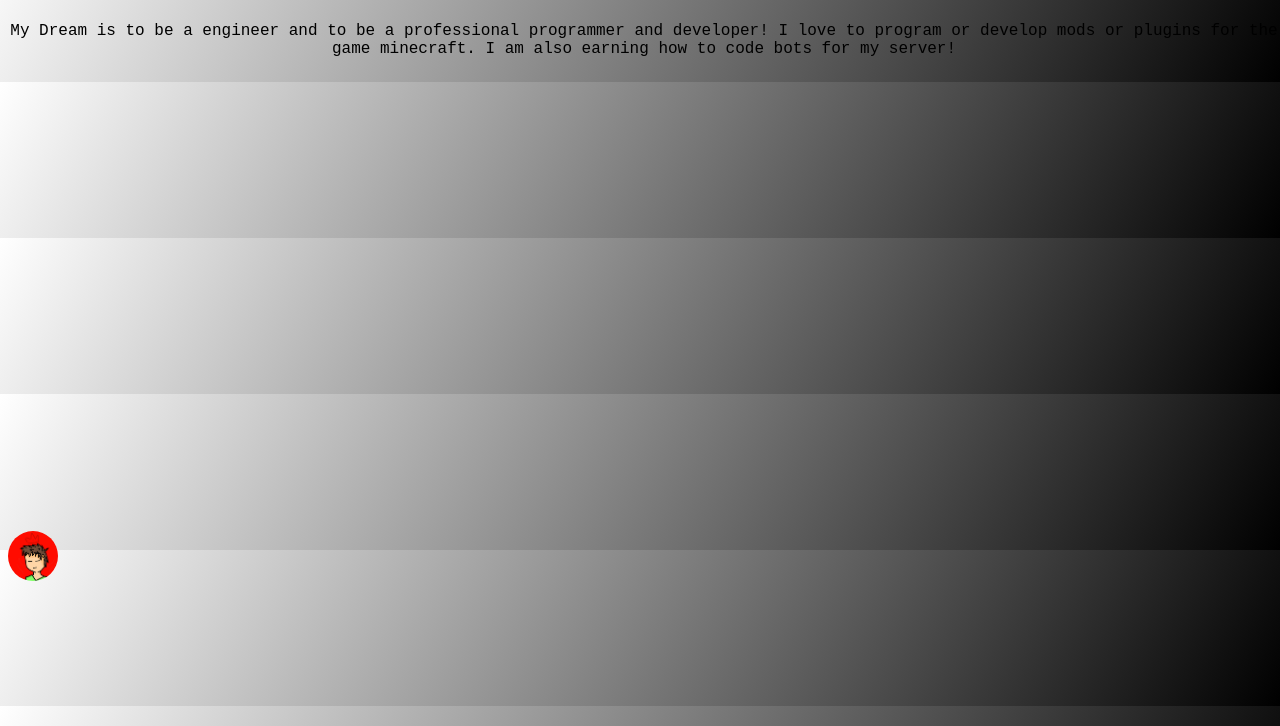
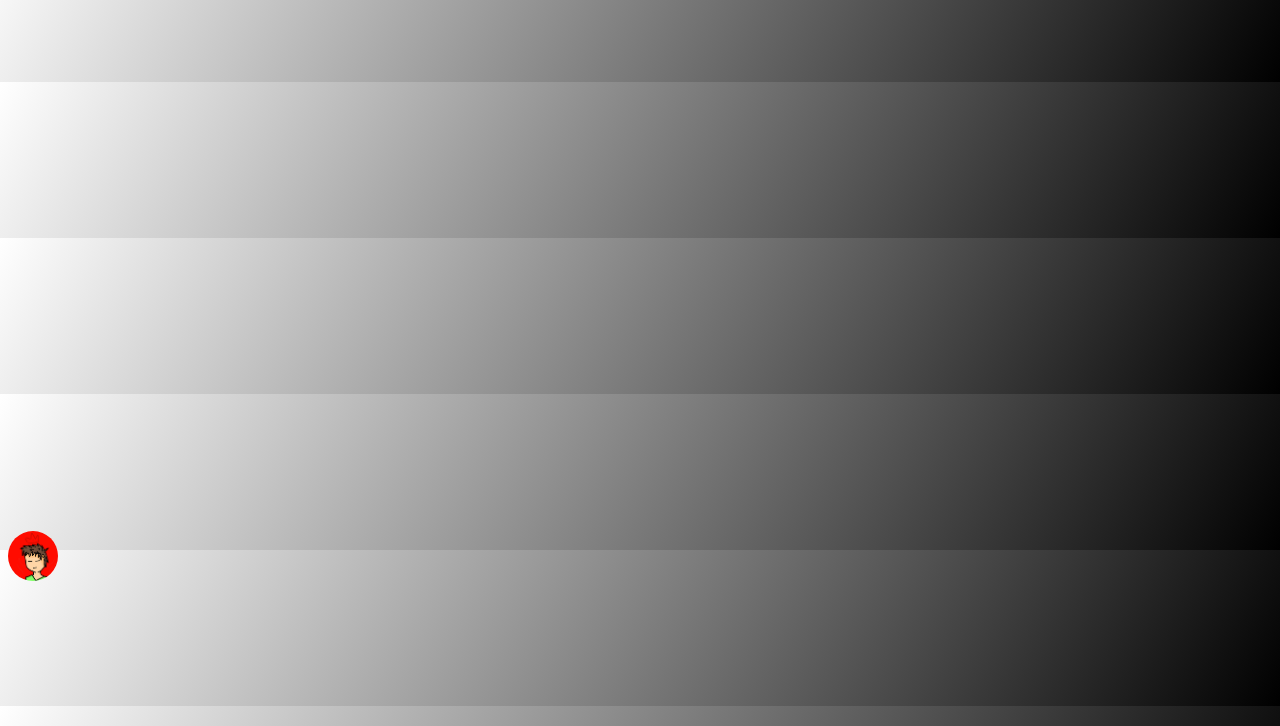
Before and after one commit to Dwyandrei/myportfolio, a plain HTML site: page index.html in a window 1280 px wide. Shown: the part 74-800 px from the top of the page. Drawn offline with Linux system fonts and the light colour scheme.

Commit message:
Update index.html

```diff
--- a/index.html
+++ b/index.html
@@ -8,8 +8,6 @@
 
         <h1>Dwyane Andrei Manalo</h1>
 
-        <p style="position: absolute; text-align: center; font-family: 'Courier New', Courier, monospace;">My Dream is to be a engineer and to be a professional programmer and developer! I love to program or develop mods or plugins for the game minecraft. I am also earning how to code bots for my server!</p>
-
         <div class="tool"><img class="image" src="images/profile.png">
         <span class="tooltip">That's me, Dwyandrei LOL!</span>
         </div>
```
